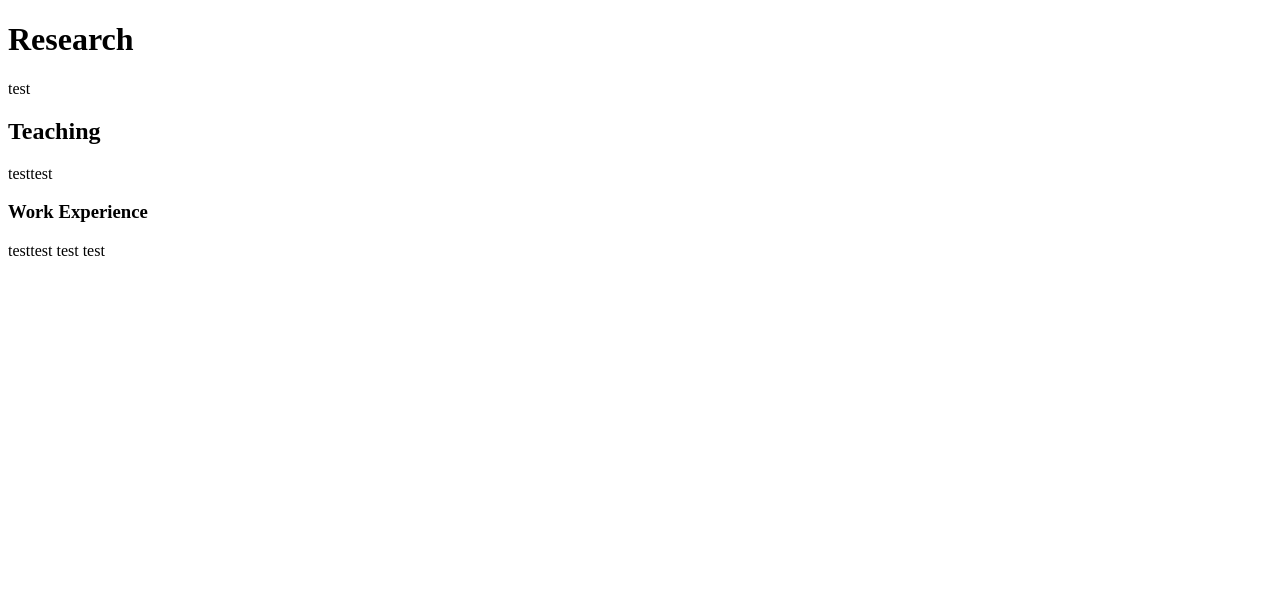
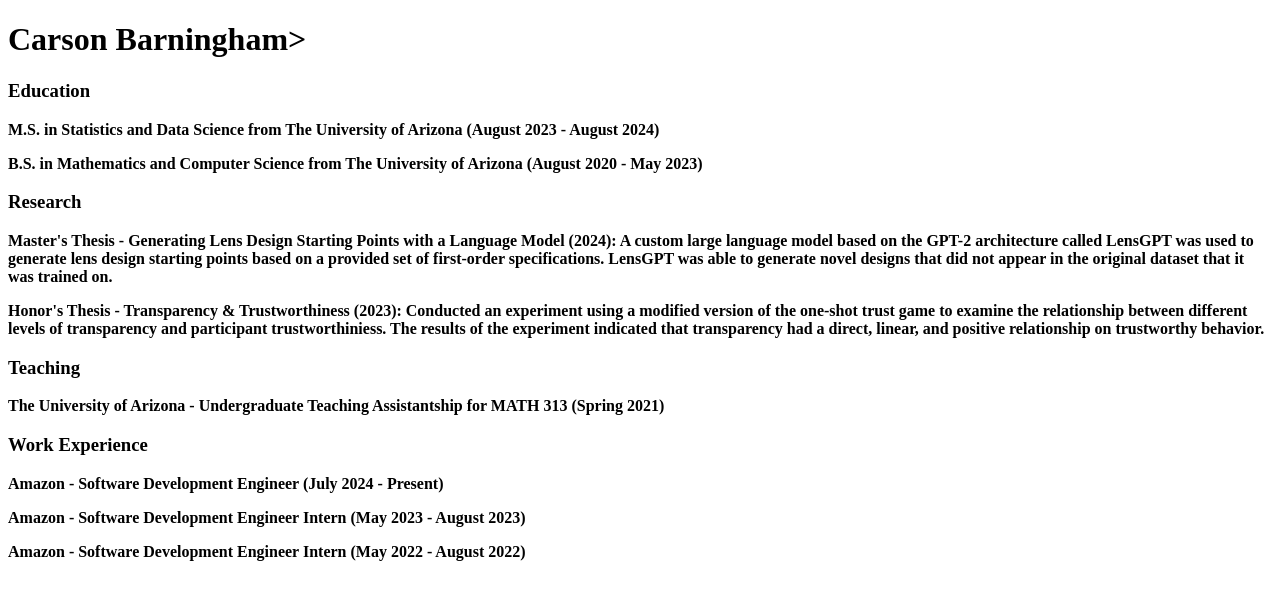
Before and after one commit to Kahrsen/Kahrsen.github.io, a plain HTML site: page index.html in a window 1280 px wide. Drawn offline with Linux system fonts and the light colour scheme.

Commit message:
Update index.html

```diff
--- a/index.html
+++ b/index.html
@@ -4,11 +4,18 @@
     <title>Carson Barningham</title>
   </head>
   <body>
-    <h1>Research</h1>
-      <p>test</p>
-    <h2>Teaching</h2>
-      <p>testtest</p>
+    <h1>Carson Barningham></h1>
+    <h3>Education</h3>
+      <p><b>M.S. in Statistics and Data Science<b> from The University of Arizona (August 2023 - August 2024)</p>
+      <p><b>B.S. in Mathematics and Computer Science<b> from The University of Arizona (August 2020 - May 2023)</p>
+    <h3>Research</h3>
+      <p><b>Master's Thesis</b> - Generating Lens Design Starting Points with a Language Model (2024): A custom large language model based on the GPT-2 architecture called LensGPT was used to generate lens design starting points based on a provided set of first-order specifications. LensGPT was able to generate novel designs that did not appear in the original dataset that it was trained on.</p>
+      <p><b>Honor's Thesis</b> - Transparency & Trustworthiness (2023): Conducted an experiment using a modified version of the one-shot trust game to examine the relationship between different levels of transparency and participant trustworthiniess. The results of the experiment indicated that transparency had a direct, linear, and positive relationship on trustworthy behavior.</p>
+    <h3>Teaching</h3>
+      <p><b>The University of Arizona</b> - Undergraduate Teaching Assistantship for MATH 313 (Spring 2021)</p>
     <h3>Work Experience</h3>
-      <p>testtest test test</p>
+      <p><b>Amazon</b> - Software Development Engineer (July 2024 - Present)
+      <p><b>Amazon</b> - Software Development Engineer Intern (May 2023 - August 2023)</p>
+      <p><b>Amazon</b> - Software Development Engineer Intern (May 2022 - August 2022)</p>
   </body>
 </html>
```
